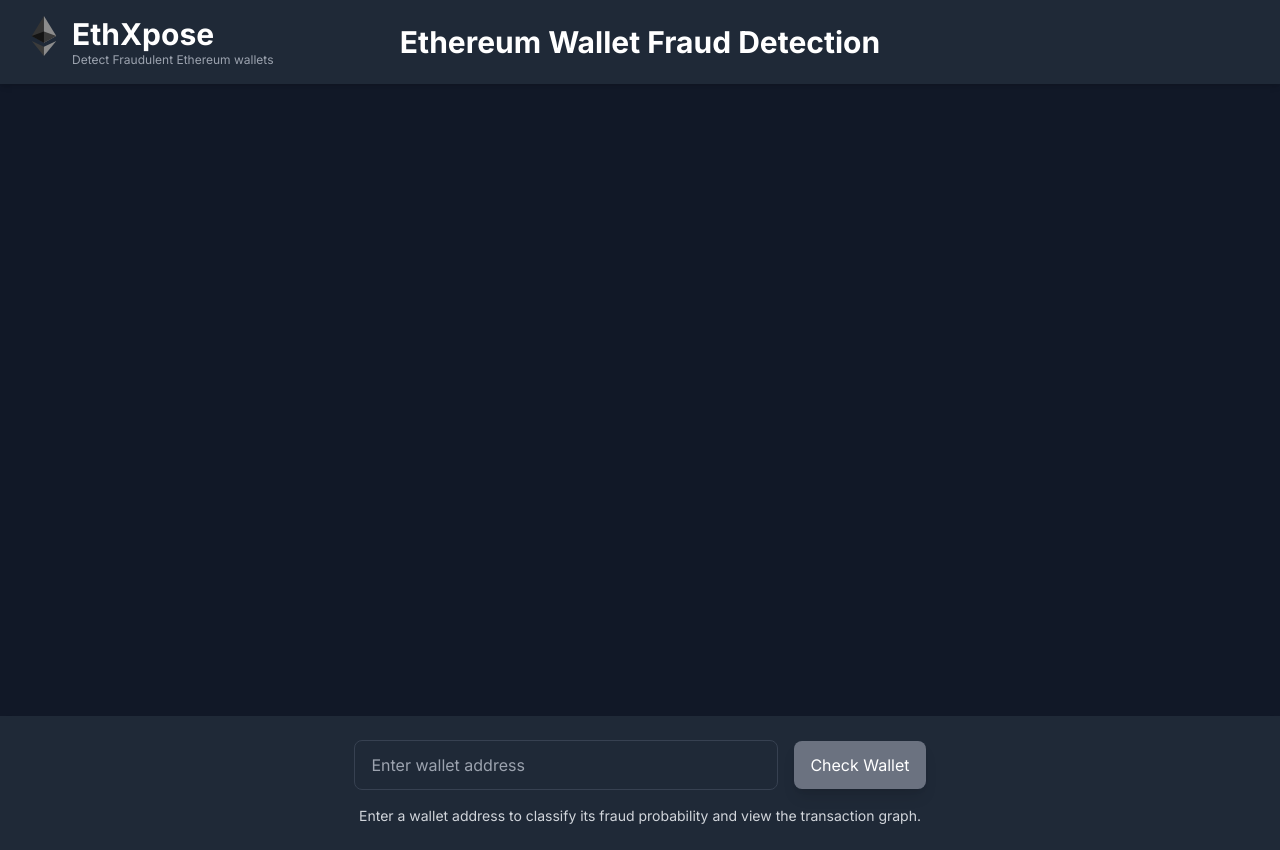
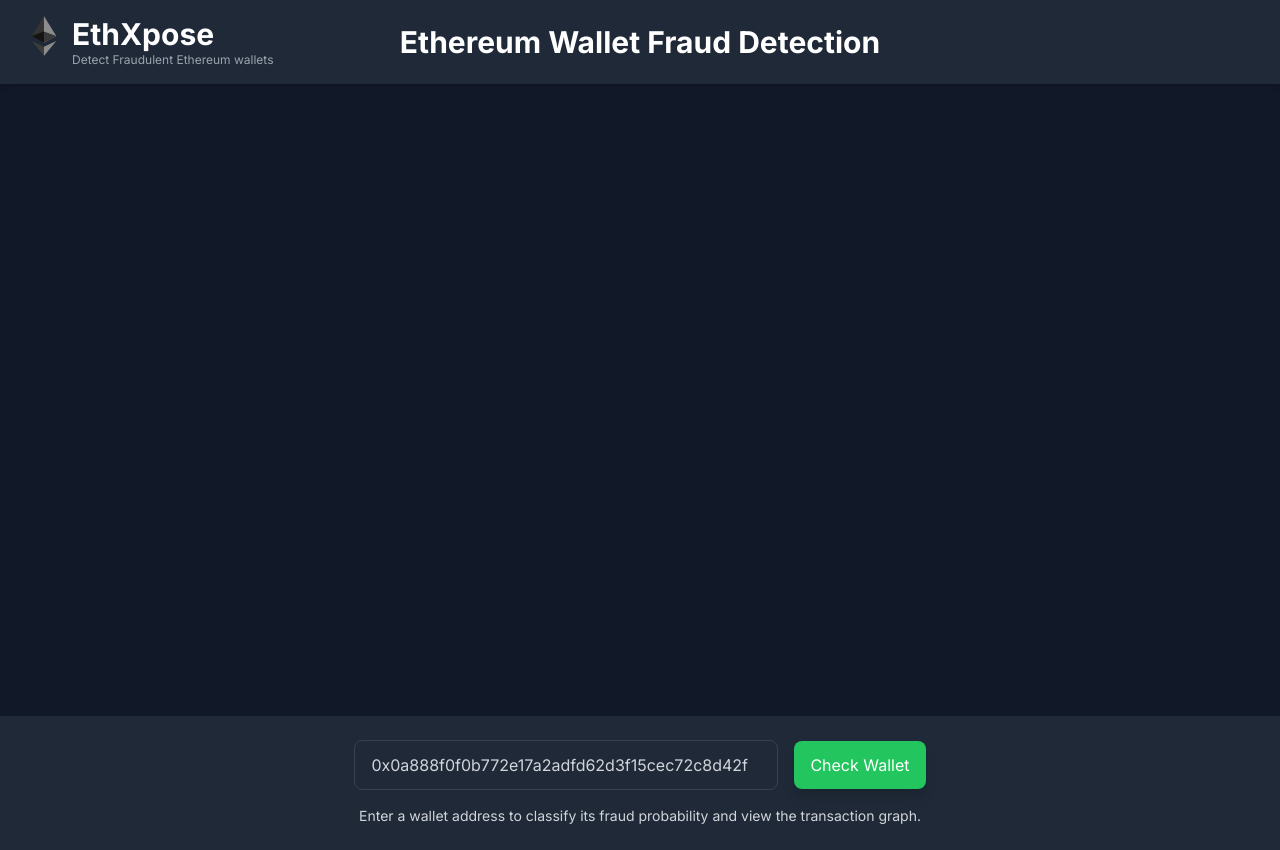
Before and after one commit to adrian-io/ethXpose-frontend, a Next.js app: page / in a window 1280 px wide. Built offline with nearby package versions, Linux system fonts and the light colour scheme.

Commit message:
update UI, better result viz, edge labes on hover only

```diff
--- a/app/page.tsx
+++ b/app/page.tsx
@@ -21,7 +21,7 @@
 }
 
 export default function Home() {
-  const [walletAddress, setWalletAddress] = useState("");
+  const [walletAddress, setWalletAddress] = useState("0x0a888f0f0b772e17a2adfd62d3f15cec72c8d42f");
   const [classificationResult, setClassificationResult] = useState<{
     fraud_probability: number;
     graph: {
```
